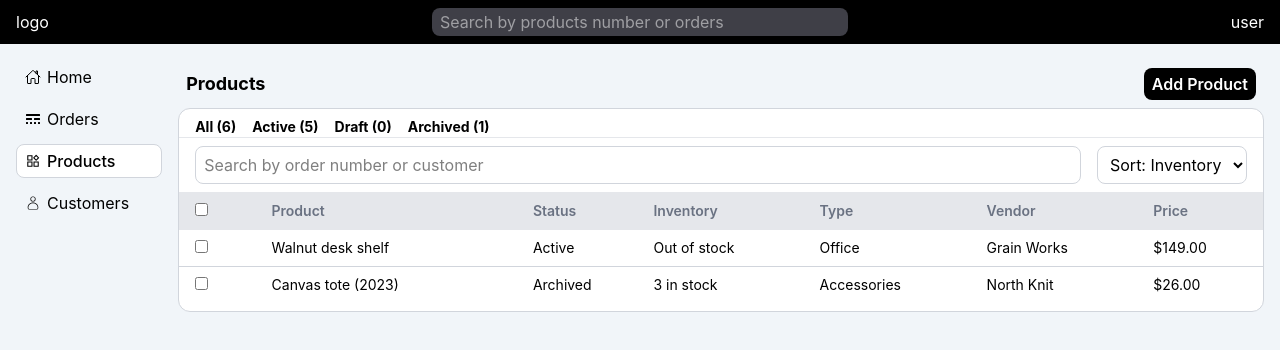
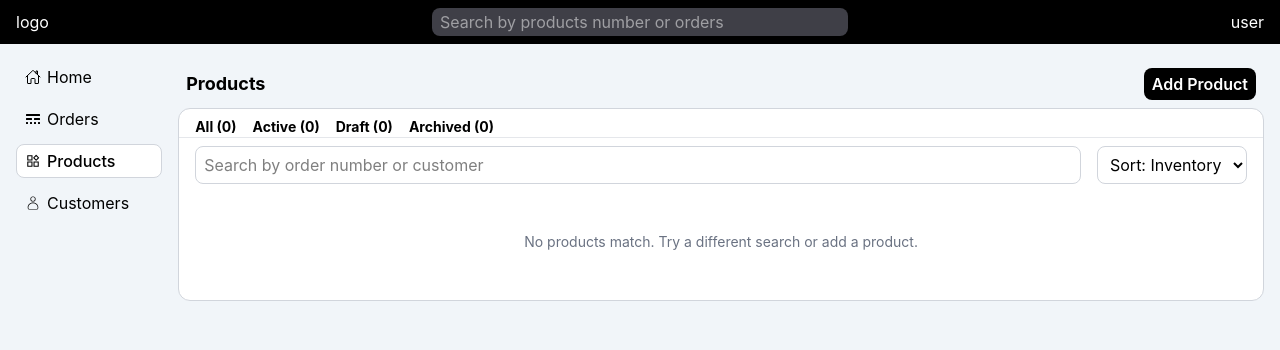
Before and after one commit to devntshangase/physical_ecom_dash, a React (Vite) app: page /products in a window 1280 px wide. Shown: the top 350 px of the page. Built offline with nearby package versions, Linux system fonts and the light colour scheme.

Commit message:
Added the state data and fixed minor ui issues

```diff
--- a/src/components/products/Products.tsx
+++ b/src/components/products/Products.tsx
@@ -1,9 +1,12 @@
-import React from 'react'
+import React,{useMemo} from 'react'
 import { useProductStore } from '../../store/productStore'
 import type { Product } from '../../types/product'
+import ProductItem from './ProductItem'
 
 function Products() {
-  const {addProduct} = useProductStore()
+  const products = useProductStore((s) => s.products)
+  const addProduct = useProductStore((s) => s.addProduct)
+
   const handleAddProduct = () =>{
     addProduct({
             title: "Wireless Headphones",
@@ -16,6 +19,14 @@ function Products() {
             status: "active"
     })
   }
+
+  const counts = useMemo(() => ({
+    all: products.length,
+    active: products.filter((p) => p.status === 'active').length,
+    draft: products.filter((p) => p.status === 'draft').length,
+    archived: products.filter((p) => p.status === 'archived').length,
+  }), [products])
+
   return (
     <div className='flex flex-col flex-1'>
       <div className="flex justify-between p-2 items-center">
@@ -32,10 +43,10 @@ function Products() {
 
       <div className="bg-white border border-gray-300 rounded-xl py-2">
         <div className="flex gap-4 font-bold border-b border-gray-200 px-4 text-sm">
-          <button>All (6)</button>
-          <button>Active (5)</button>
-          <button>Draft (0)</button>
-          <button>Archived (1)</button>
+          <button>All ({counts.all})</button>
+          <button>Active ({counts.active})</button>
+          <button>Draft ({counts.draft})</button>
+          <button>Archived ({counts.archived})</button>
         </div>
 
         <div className="flex px-4 py-2 gap-4">
@@ -59,6 +70,7 @@ function Products() {
         <div className="flex flex-1">
           <table className="table-auto flex-1">
             <thead className='bg-gray-200'>
+              {products.length !== 0 ? (
                 <tr className='border-y border-gray-200 '>
                   <th className='text-start font-semibold text-sm text-gray-500 px-4 py-2'><input type="checkbox" /></th>
                   <th className='text-start font-semibold text-sm text-gray-500'>Product</th>
@@ -67,28 +79,21 @@ function Products() {
                   <th className='text-start font-semibold text-sm text-gray-500'>Type</th>
                   <th className='text-start font-semibold text-sm text-gray-500'>Vendor</th>
                   <th className='text-start font-semibold text-sm text-gray-500'>Price</th>
-              </tr>
+                </tr>) : null
+              }
             </thead>
             <tbody>
-              <tr className='hover:bg-gray-200 border-t border-gray-300'>
-                <td className='font-semibold px-4 py-2 text-sm'><input type="checkbox" /></td>
-                <td className='text-sm'>Walnut desk shelf</td>
-                <td className='text-sm'>Active</td>
-                <td className='text-sm'>Out of stock</td>
-                <td className='text-sm'>Office</td>
-                <td className='text-sm'>Grain Works</td>
-                <td className='text-sm'>$149.00</td>
+              {products.length !== 0 ? (
+                  products.map((product) => (
+                    <ProductItem key={product.id} product={product} />
+                  ))
+                ) : (
+                  <tr>
+                    <td colSpan={7} className="text-center text-gray-500 text-sm py-10">
+                      No products match. Try a different search or add a product.
+                    </td>
                   </tr>
-
-              <tr className='hover:bg-gray-200 border-t border-gray-300 '>
-                <td className='font-semibold px-4 py-2 text-sm'><input type="checkbox" /></td>
-                <td className='text-sm'>Canvas tote (2023)</td>
-                <td className='text-sm'>Archived</td>
-                <td className='text-sm'>3 in stock</td>
-                <td className='text-sm'>Accessories</td>
-                <td className='text-sm'>North Knit</td>
-                <td className='text-sm'>$26.00</td>
-              </tr>
+              )}
             </tbody>
           </table>
         </div>
```
Lines whose indentation alone changed are shown as unchanged.
